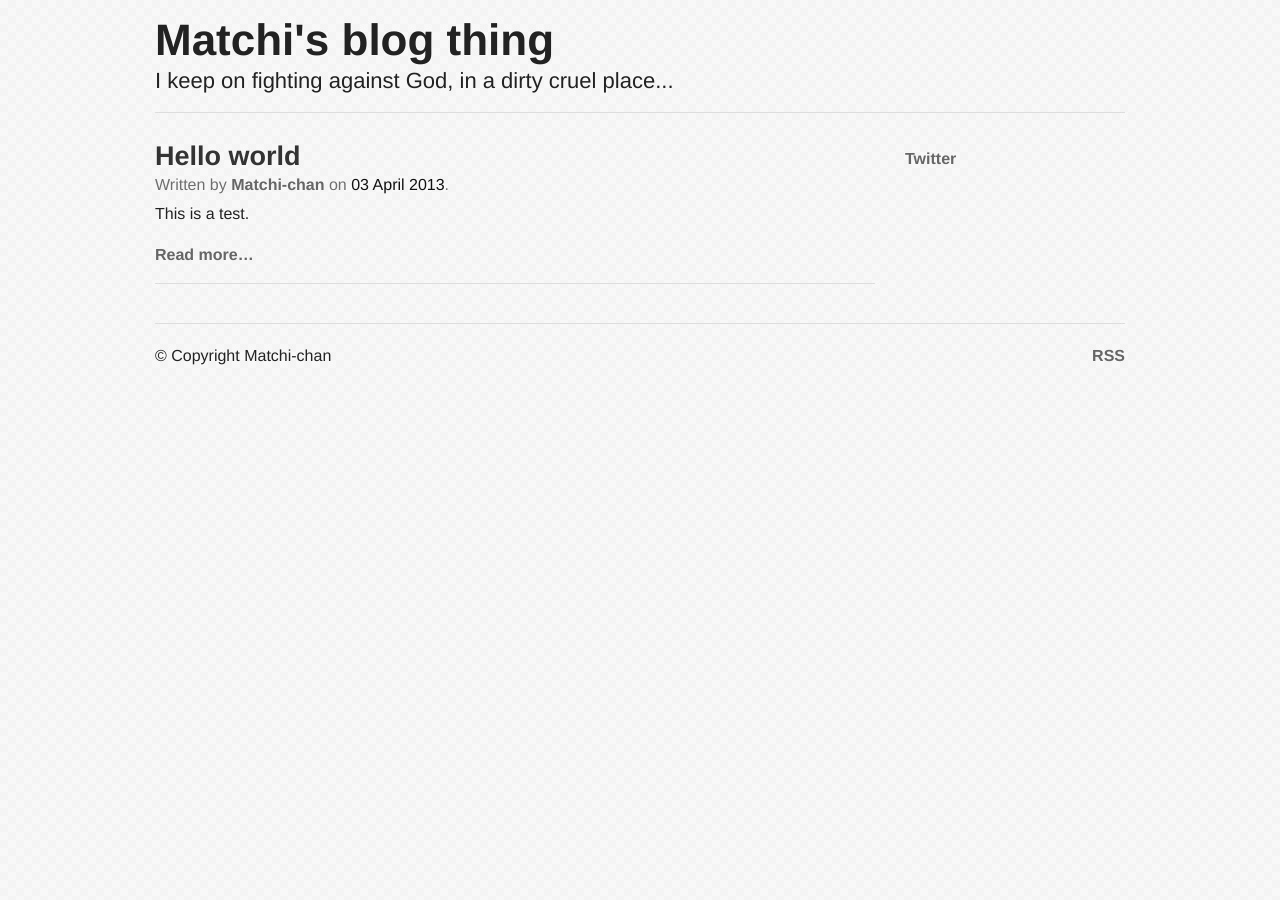
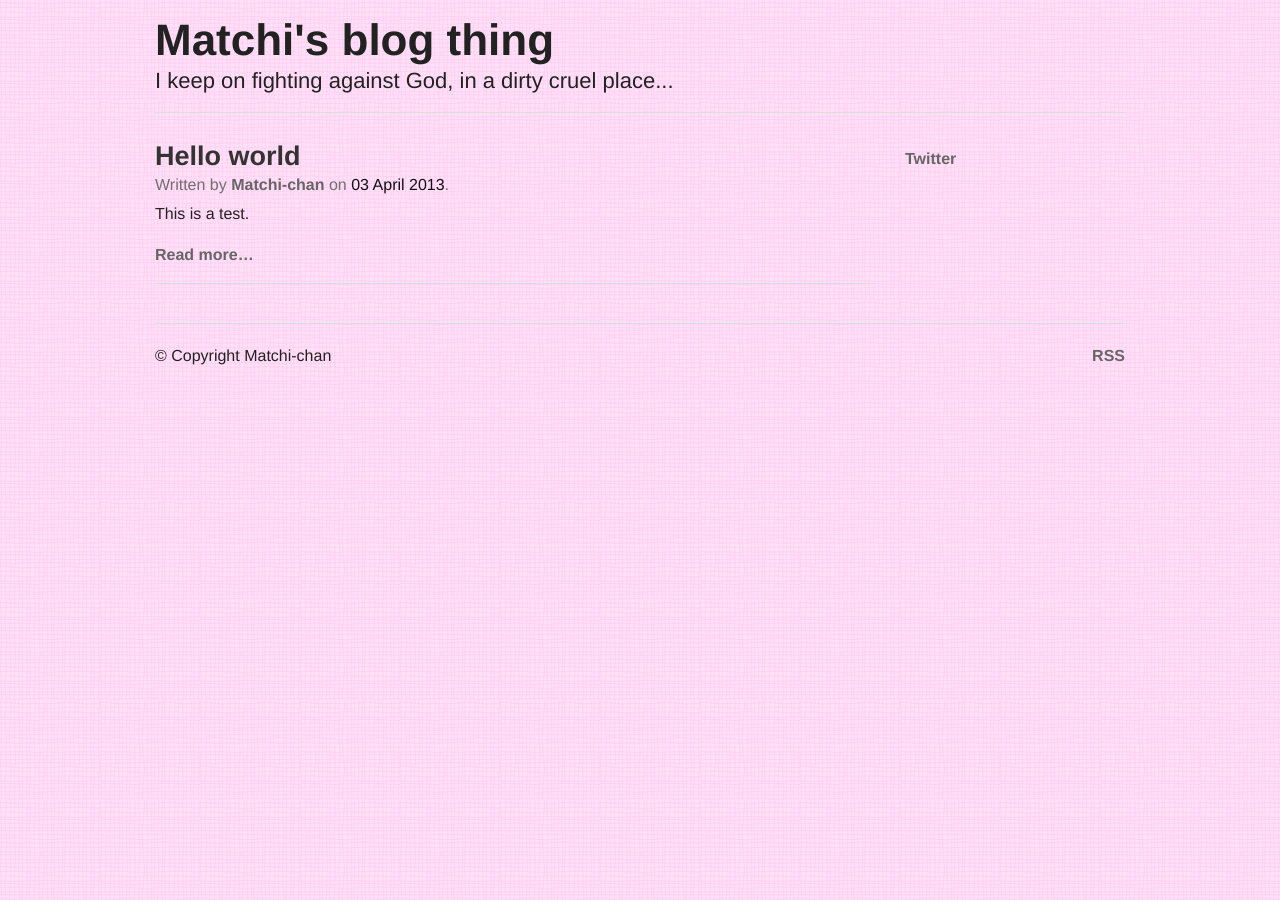
Before and after one commit to Matchi-chan/matchi-chan.github.com, a Jekyll site: the page built from index.html, in a window 1280 px wide. Built offline with Jekyll 4.4.1, drawn with Linux system fonts in a browser that asks for light colours; Markdown is read by kramdown in place of the engine named in the settings.

Commit message:
Change background image

```diff
--- a/css/foundation.css
+++ b/css/foundation.css
@@ -10,7 +10,7 @@ body {
   font-size: 100%; }
 
 body {
-  background-image:url('/img/ps_neutral.png');
+  background-image:url('/img/background.png');
   background-repeat:repeat;
   color: #222222;
   padding: 0;
@@ -1327,6 +1327,6 @@ h3 a {
 
 @media (-webkit-min-device-pixel-ratio: 2), (min-resolution: 192dpi) {
     body {
-  background-image:url('/img/ps_neutral_@2X.png');
+  background-image:url('/img/background_retina.png');
   background-repeat:repeat;}
 }
```
Also changed, not shown: img/background.png (added), img/background_retina.png (added), img/wavegrid.png (added), img/wavegrid_@2X.png (added).
